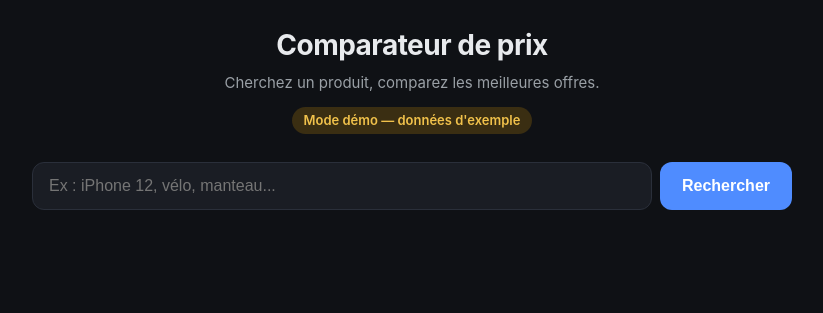
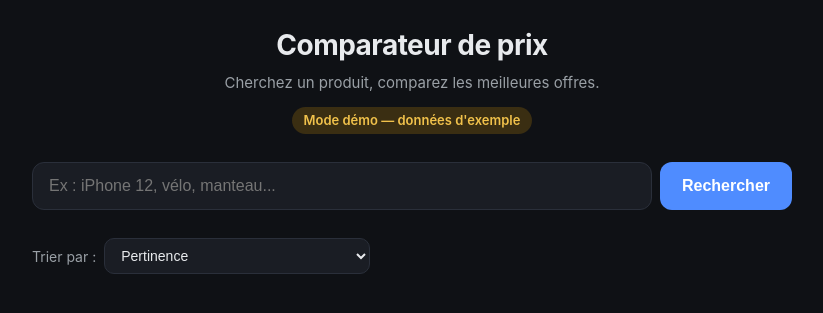
Before and after one commit to kelianbassand-byte/Site-web, a Flask app: page / in a window 1280 px wide. Shown: the top 313 px of the page, without its empty margins (228-1051 px from the left). Run offline with Flask 3, Linux system fonts and the light colour scheme.

Commit message:
Add files via upload

```diff
--- a/templates/index.html
+++ b/templates/index.html
@@ -46,6 +46,17 @@
       border-radius: 12px; cursor: pointer; white-space: nowrap;
     }
     .barre button:disabled { opacity: 0.5; cursor: not-allowed; }
+    .tri-zone {
+      display: flex; align-items: center; gap: 8px;
+      margin-bottom: 20px; color: var(--gris); font-size: 14px;
+    }
+    .tri-zone select {
+      padding: 8px 12px; font-size: 14px;
+      background: var(--carte); border: 1px solid var(--bordure);
+      border-radius: 10px; color: var(--texte); outline: none;
+      cursor: pointer;
+    }
+    .tri-zone select:focus { border-color: var(--accent); }
     .info { color: var(--gris); font-size: 14px; margin-bottom: 16px; }
     .offre {
       display: flex; gap: 14px; align-items: center;
@@ -103,12 +114,22 @@
       <button id="bouton" onclick="rechercher()">Rechercher</button>
     </div>
 
+    <div class="tri-zone">
+      <label for="tri">Trier par :</label>
+      <select id="tri" onchange="rechercher()">
+        <option value="pertinence">Pertinence</option>
+        <option value="prix_croissant">Prix croissant (moins cher d'abord)</option>
+        <option value="prix_decroissant">Prix décroissant (plus cher d'abord)</option>
+      </select>
+    </div>
+
     <div id="resultats"></div>
   </div>
 
   <script>
     const champ = document.getElementById("champ");
     const bouton = document.getElementById("bouton");
+    const menuTri = document.getElementById("tri");
     const zone = document.getElementById("resultats");
 
     champ.addEventListener("keydown", (e) => {
@@ -119,11 +140,13 @@
       const terme = champ.value.trim();
       if (!terme) return;
 
+      const tri = menuTri.value;
+
       bouton.disabled = true;
       zone.innerHTML = '<div class="chargement">Recherche en cours…</div>';
 
       try {
-        const r = await fetch("/api/recherche?q=" + encodeURIComponent(terme));
+        const r = await fetch("/api/recherche?q=" + encodeURIComponent(terme) + "&tri=" + encodeURIComponent(tri));
         const data = await r.json();
 
         if (data.erreur) {
@@ -145,19 +168,31 @@
     }
 
     function afficher(offres) {
-      let html = '<p class="info">' + offres.length + ' offre(s) trouvée(s), triées du moins cher au plus cher.</p>';
+      const tri = menuTri.value;
+
+      // Texte d'information adapte au tri choisi
+      let phraseTri = '';
+      if (tri === 'prix_croissant') phraseTri = ', triées du moins cher au plus cher';
+      else if (tri === 'prix_decroissant') phraseTri = ', triées du plus cher au moins cher';
+      else phraseTri = ', classées par pertinence';
+
+      let html = '<p class="info">' + offres.length + ' offre(s) trouvée(s)' + phraseTri + '.</p>';
+
+      // Le badge "Meilleur prix" n'a de sens que si on trie par prix croissant
+      const afficherBadge = (tri === 'prix_croissant');
 
       offres.forEach((o, i) => {
         const prix = o.prix.toFixed(2) + ' ' + (o.devise === 'EUR' ? '€' : o.devise);
         const image = o.image
           ? '<img src="' + o.image + '" alt="" onerror="this.outerHTML=\'<div class=&quot;vide&quot;>📦</div>\'">'
           : '<div class="vide">📦</div>';
-        const etiquette = (i === 0)
+        const estMeilleur = (afficherBadge && i === 0);
+        const etiquette = estMeilleur
           ? '<span class="etiquette">Meilleur prix</span><br>'
           : '';
 
         html += `
-          <a class="offre ${i === 0 ? 'meilleur' : ''}" href="${o.lien}" target="_blank" rel="noopener">
+          <a class="offre ${estMeilleur ? 'meilleur' : ''}" href="${o.lien}" target="_blank" rel="noopener">
             ${image}
             <div class="infos">
               ${etiquette}
```
